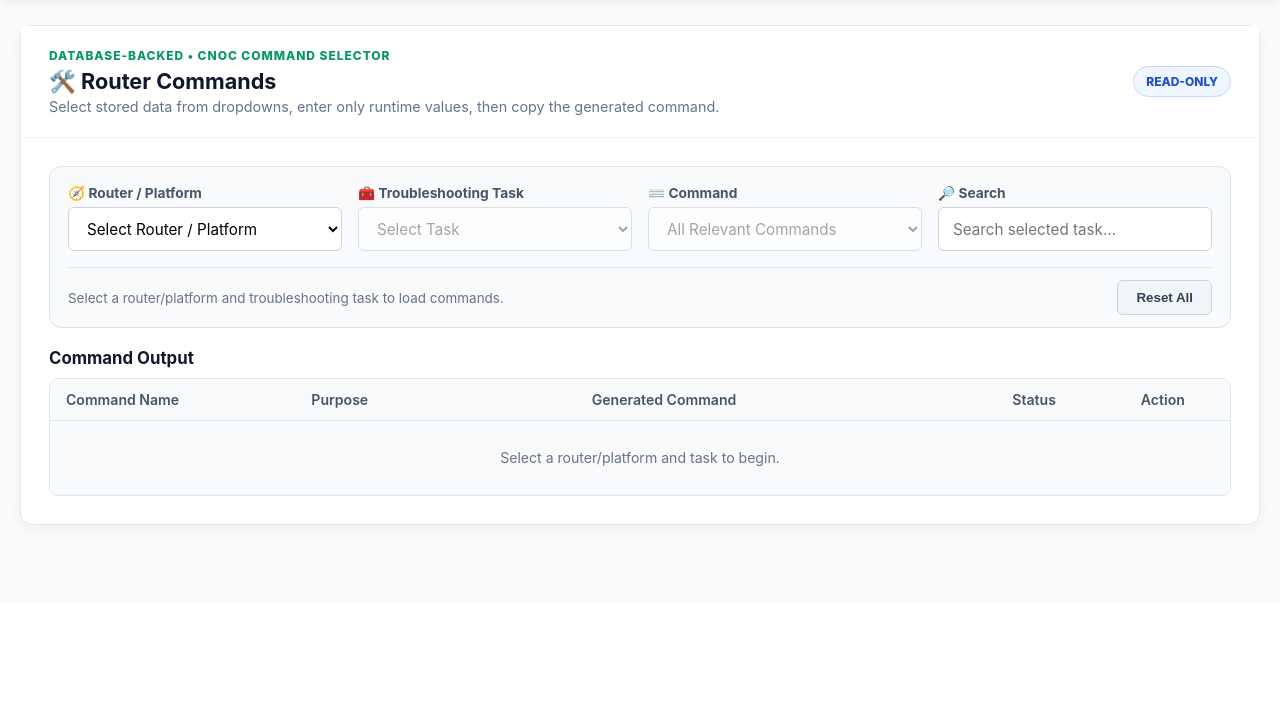
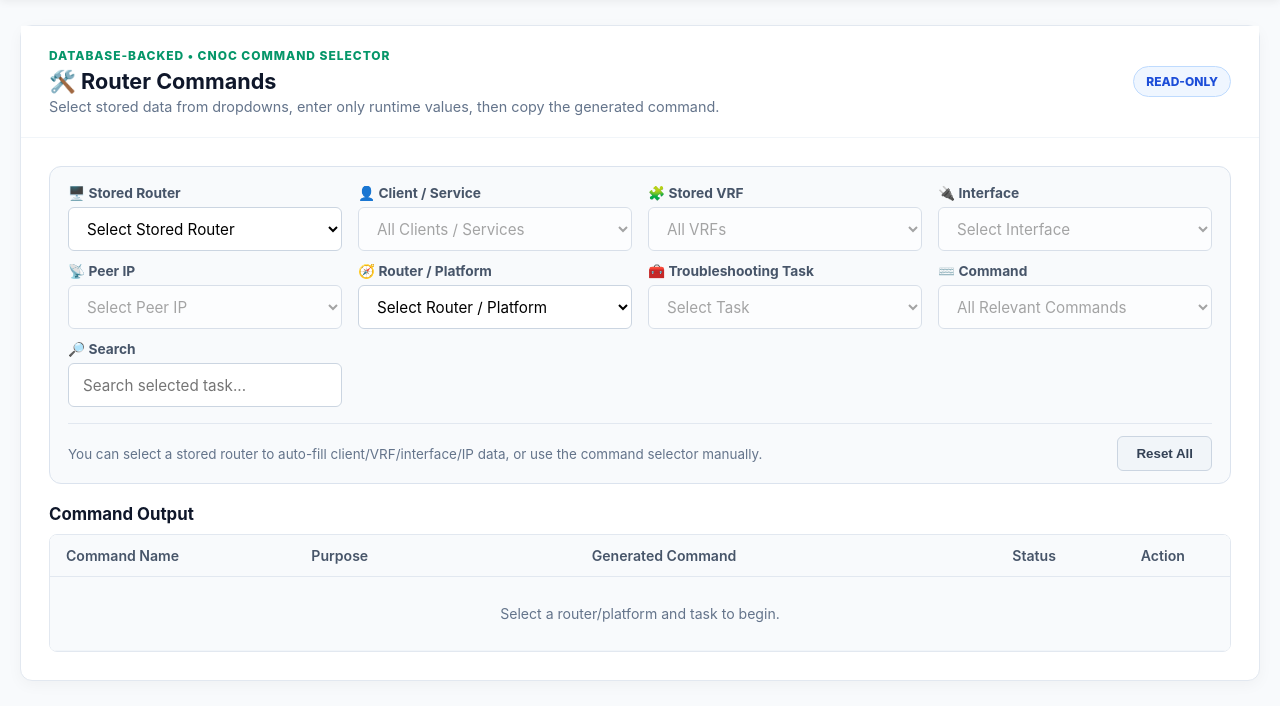
Before and after one commit to itsnasiralii/smartportal, a PHP site: page / in a window 1280 px wide, after a click on "🛠️ Router Commands". Shown: the part 196-902 px from the top of the page. Before the commit the page ends 723 px from the top, so only its background shows below. Run offline with PHP 8.4, Linux system fonts and the light colour scheme; the visitor is signed in with stand-in values (Sample User, id 1); data that the repository does not hold is empty.

Commit message:
Add router inventory dropdowns to command selector

```diff
--- a/console_panels.php
+++ b/console_panels.php
@@ -835,6 +835,41 @@
    <div class="router-filter-box">
     <div class="router-filter-grid">
      <div class="form-group">
+      <label for="router-device-filter">🖥️ Stored Router</label>
+      <select id="router-device-filter" onchange="handleRouterDeviceChange()">
+       <option value="">Select Stored Router</option>
+      </select>
+     </div>
+
+     <div class="form-group">
+      <label for="router-client-filter">👤 Client / Service</label>
+      <select id="router-client-filter" onchange="handleRouterClientChange()" disabled>
+       <option value="">All Clients / Services</option>
+      </select>
+     </div>
+
+     <div class="form-group">
+      <label for="router-inventory-vrf">🧩 Stored VRF</label>
+      <select id="router-inventory-vrf" onchange="handleRouterInventoryVrfChange()" disabled>
+       <option value="">All VRFs</option>
+      </select>
+     </div>
+
+     <div class="form-group">
+      <label for="router-interface-filter">🔌 Interface</label>
+      <select id="router-interface-filter" onchange="handleRouterInterfaceChange()" disabled>
+       <option value="">Select Interface</option>
+      </select>
+     </div>
+
+     <div class="form-group">
+      <label for="router-peer-filter">📡 Peer IP</label>
+      <select id="router-peer-filter" onchange="handleRouterPeerChange()" disabled>
+       <option value="">Select Peer IP</option>
+      </select>
+     </div>
+
+     <div class="form-group">
       <label for="router-platform-filter">🧭 Router / Platform</label>
       <select id="router-platform-filter" onchange="handleRouterPlatformChange()">
        <option value="">Select Router / Platform</option>
@@ -902,7 +937,7 @@
     </div>
 
     <div class="router-filter-footer">
-     <div id="router-selection-hint">Select a router/platform and troubleshooting task to load commands.</div>
+     <div id="router-selection-hint">You can select a stored router to auto-fill client/VRF/interface/IP data, or use the command selector manually.</div>
      <button type="button" class="btn-secondary" onclick="resetRouterCommandInputs(true)">Reset All</button>
     </div>
    </div>
```
